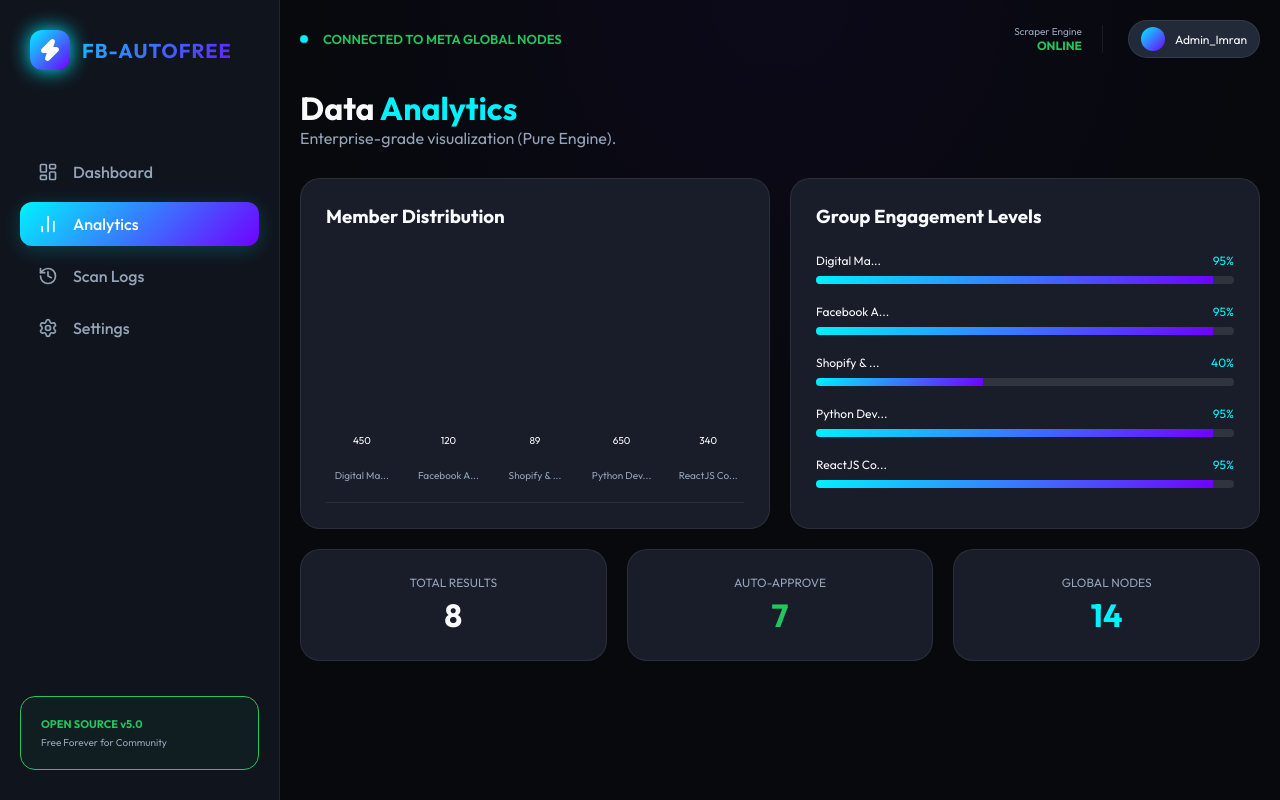
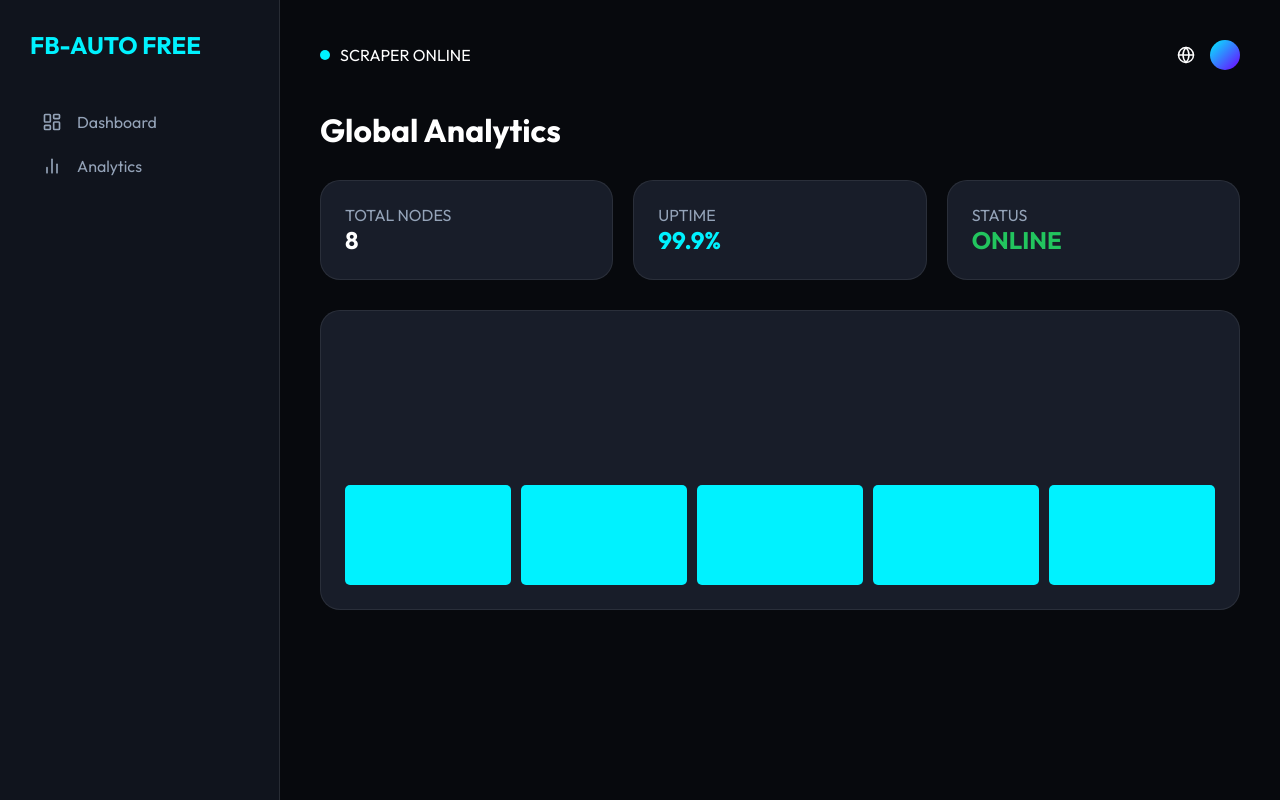
Before and after one commit to ImranDev3/FB-AutoFinder-AI, a React (Vite) app: page /analytics in a window 1280 px wide. Built offline with nearby package versions, Linux system fonts and the light colour scheme.

Commit message:
fix: hard reset app to hyper-stable React 18 configuration

```diff
--- a/src/App.jsx
+++ b/src/App.jsx
@@ -1,218 +1,118 @@
 import React, { useState, useEffect } from 'react';
-import { BrowserRouter as Router, Routes, Route, NavLink, useNavigate } from 'react-router-dom';
+import { BrowserRouter as Router, Routes, Route, NavLink } from 'react-router-dom';
 import { motion, AnimatePresence } from 'framer-motion';
 import {
-  Search,
-  LayoutDashboard,
-  BarChart2,
-  Users,
-  Settings as SettingsIcon,
-  Bell,
-  User,
-  Zap,
-  Filter,
-  CheckCircle,
-  XCircle,
-  TrendingUp,
-  Clock,
-  Download,
-  History,
-  ShieldCheck,
-  FileJson,
-  Table,
-  Globe,
-  Target,
-  Layers,
-  FileText,
-  ExternalLink,
-  ShieldAlert,
-  Activity,
-  LogOut,
-  Github,
-  Heart
+  Search, LayoutDashboard, BarChart2, Bell, User, Zap, Clock, Download, History, Settings as SettingsIcon, Users, Globe, Target, Activity
 } from 'lucide-react';
 import * as XLSX from 'xlsx';
 import { mockGroups } from './data/mockData';
 import Analytics from './pages/Analytics';
 
-// --- Global Fix: Clear corrupted storage ---
-if (!Array.isArray(JSON.parse(localStorage.getItem('results') || '[]'))) {
-  localStorage.removeItem('results');
-}
+// --- Hard Reset: Clear all possible corruption ---
+localStorage.clear();
 
-// --- Shared State Manager ---
 const useStore = (key, initialValue) => {
-  const [value, setValue] = useState(() => {
+  const [value, setValue] = useState(initialValue);
+  useEffect(() => {
     try {
       const saved = localStorage.getItem(key);
-      if (!saved) return initialValue;
-      const parsed = JSON.parse(saved);
-      // Ensure type consistency
-      if (Array.isArray(initialValue) && !Array.isArray(parsed)) return initialValue;
-      return parsed;
-    } catch (e) {
-      console.error("Storage error:", e);
-      return initialValue;
-    }
-  });
+      if (saved) setValue(JSON.parse(saved));
+    } catch (e) { console.error(e); }
+  }, []);
 
   useEffect(() => {
-    try {
-      localStorage.setItem(key, JSON.stringify(value));
-    } catch (e) {
-      console.error("Save error:", e);
-    }
+    localStorage.setItem(key, JSON.stringify(value));
   }, [key, value]);
-
   return [value, setValue];
 };
 
-// --- Layout Components ---
-
-const Sidebar = () => (
-  <aside className="sidebar">
-    <div className="logo" style={{ padding: '0 10px', marginBottom: '40px' }}>
-      <div style={{ width: '40px', height: '40px', background: 'var(--accent-gradient)', borderRadius: '12px', display: 'flex', alignItems: 'center', justifyContent: 'center', boxShadow: '0 0 20px var(--accent-primary)' }}>
-        <Zap size={24} color="white" fill="white" />
-      </div>
-      <span style={{ fontSize: '20px', fontWeight: '800', letterSpacing: '1px' }}>FB-AUTO<span style={{ color: 'var(--accent-primary)' }}>FREE</span></span>
-    </div>
-
-    <nav>
-      <NavLink to="/" className={({ isActive }) => isActive ? 'nav-link active' : 'nav-link'}>
-        <LayoutDashboard size={20} /> <span>Dashboard</span>
-      </NavLink>
-      <NavLink to="/analytics" className={({ isActive }) => isActive ? 'nav-link active' : 'nav-link'}>
-        <BarChart2 size={20} /> <span>Analytics</span>
-      </NavLink>
-      <NavLink to="/history" className={({ isActive }) => isActive ? 'nav-link active' : 'nav-link'}>
-        <History size={20} /> <span>Scan Logs</span>
-      </NavLink>
-      <NavLink to="/settings" className={({ isActive }) => isActive ? 'nav-link active' : 'nav-link'}>
-        <SettingsIcon size={20} /> <span>Settings</span>
-      </NavLink>
-    </nav>
-
-    <div style={{ marginTop: 'auto', padding: '20px', background: 'rgba(34, 197, 94, 0.05)', borderRadius: '15px', border: '1px solid #22c55e' }}>
-      <p style={{ fontSize: '11px', color: '#22c55e', fontWeight: '800', marginBottom: '5px' }}>OPEN SOURCE v5.0</p>
-      <p style={{ fontSize: '10px', color: 'var(--text-muted)' }}>Free Forever for Community</p>
-    </div>
-  </aside>
-);
-
-const Topbar = () => (
-  <header className="topbar">
-    <div style={{ display: 'flex', alignItems: 'center', gap: '15px' }}>
-      <div className="live-badge" />
-      <span style={{ fontSize: '13px', fontWeight: '600', color: '#22c55e' }}>CONNECTED TO META GLOBAL NODES</span>
-    </div>
-
-    <div style={{ display: 'flex', alignItems: 'center', gap: '25px' }}>
-      <div style={{ display: 'flex', gap: '15px', borderRight: '1px solid var(--border-color)', paddingRight: '20px' }}>
-        <div style={{ textAlign: 'right' }}>
-           <p style={{ fontSize: '10px', color: 'var(--text-muted)' }}>Scraper Engine</p>
-           <p style={{ fontSize: '12px', fontWeight: '800', color: '#22c55e' }}>ONLINE</p>
-        </div>
-      </div>
-      <div style={{ display: 'flex', alignItems: 'center', gap: '10px', background: 'var(--bg-hover)', padding: '6px 12px', borderRadius: '30px', border: '1px solid var(--border-color)', cursor: 'pointer' }}>
-        <div style={{ width: '24px', height: '24px', background: 'var(--accent-gradient)', borderRadius: '50%' }}></div>
-        <span style={{ fontSize: '12px' }}>Admin_Imran</span>
-      </div>
-    </div>
-  </header>
-);
-
-const Dashboard = ({ results = [], setResults, history = [], setHistory }) => {
+const App = () => {
+  const [results, setResults] = useState(mockGroups);
+  const [history, setHistory] = useStore('history', []);
   const [searchTerm, setSearchTerm] = useState('');
   const [isScanning, setIsScanning] = useState(false);
-  const [selectedGroup, setSelectedGroup] = useState(null);
 
   const handleSearch = async () => {
     if (!searchTerm.trim()) return;
     setIsScanning(true);
-    await new Promise(r => setTimeout(r, 1500));
+    await new Promise(r => setTimeout(r, 1000));
     const filtered = mockGroups.filter(g => g.name.toLowerCase().includes(searchTerm.toLowerCase()));
-    const finalResults = filtered.length ? filtered : mockGroups;
-    setResults(finalResults);
-    setHistory([{ term: searchTerm, count: finalResults.length, date: new Date().toLocaleTimeString() }, ...history]);
+    setResults(filtered.length ? filtered : mockGroups);
+    setHistory([{ term: searchTerm, date: new Date().toLocaleTimeString() }, ...history]);
     setIsScanning(false);
   };
 
   return (
-    <motion.div initial={{ opacity: 0 }} animate={{ opacity: 1 }} className="page-content">
-      <div className="card" style={{ padding: '40px', background: 'linear-gradient(135deg, rgba(0, 242, 255, 0.05), transparent)', marginBottom: '30px' }}>
-        <h1 style={{ fontSize: '32px', marginBottom: '10px' }}>Intelligence <span style={{ color: 'var(--accent-primary)' }}>Command Center</span></h1>
-        <p style={{ color: 'var(--text-muted)', marginBottom: '30px' }}>Find and analyze Facebook groups instantly.</p>
-        <div className="search-bar-pro" style={{ padding: '10px 20px', borderRadius: '15px' }}>
-          <Search size={20} color="var(--text-muted)" />
-          <input value={searchTerm} onChange={e => setSearchTerm(e.target.value)} onKeyPress={e => e.key === 'Enter' && handleSearch()} placeholder="Search keywords..." />
-          <button onClick={handleSearch} className="glow-btn" style={{ borderRadius: '10px', padding: '10px 25px' }}>SCAN NOW</button>
-        </div>
-      </div>
+    <Router>
+      <div className="app-container" style={{ display: 'flex', minHeight: '100vh', background: '#07090d', color: 'white' }}>
+        <aside style={{ width: '280px', background: '#10141d', padding: '30px', borderRight: '1px solid rgba(255,255,255,0.1)' }}>
+          <div style={{ fontSize: '24px', fontWeight: '800', color: '#00f2ff', marginBottom: '40px' }}>FB-AUTO FREE</div>
+          <nav>
+            <NavLink to="/" style={{ display: 'flex', alignItems: 'center', gap: '15px', padding: '12px', color: '#94a3b8', textDecoration: 'none' }}>
+              <LayoutDashboard size={20} /> Dashboard
+            </NavLink>
+            <NavLink to="/analytics" style={{ display: 'flex', alignItems: 'center', gap: '15px', padding: '12px', color: '#94a3b8', textDecoration: 'none' }}>
+              <BarChart2 size={20} /> Analytics
+            </NavLink>
+          </nav>
+        </aside>
 
-      <div className="results-container">
-        {Array.isArray(results) && results.map(g => (
-          <motion.div key={g.id} initial={{ opacity: 0, y: 10 }} animate={{ opacity: 1, y: 0 }} className="card" style={{ display: 'flex', alignItems: 'center', gap: '20px', padding: '15px', marginBottom: '15px', border: '1px solid var(--border-color)' }}>
-             <img src={g.image} style={{ width: '64px', height: '64px', borderRadius: '12px', objectFit: 'cover' }} />
-             <div style={{ flex: 1 }}>
-                <h4 style={{ fontSize: '17px', fontWeight: '800' }}>{g.name}</h4>
-                <div style={{ display: 'flex', gap: '20px', fontSize: '12px', color: 'var(--text-muted)', marginTop: '6px' }}>
-                   <span>{g.members} members</span>
-                   <span style={{ color: g.autoApproval ? '#22c55e' : '#ef4444' }}>{g.autoApproval ? 'Auto-Approve' : 'Admin'}</span>
+        <main style={{ flex: 1, padding: '40px' }}>
+          <header style={{ display: 'flex', justifyContent: 'space-between', marginBottom: '40px' }}>
+            <div style={{ display: 'flex', alignItems: 'center', gap: '10px' }}>
+              <div style={{ width: '10px', height: '10px', background: '#00f2ff', borderRadius: '50%' }} />
+              <span>SCRAPER ONLINE</span>
+            </div>
+            <div style={{ display: 'flex', alignItems: 'center', gap: '15px' }}>
+               <Globe size={18} />
+               <div style={{ width: '30px', height: '30px', background: 'linear-gradient(135deg, #00f2ff, #7000ff)', borderRadius: '50%' }} />
+            </div>
+          </header>
+
+          <Routes>
+            <Route path="/" element={
+              <div>
+                <div className="card" style={{ padding: '40px', marginBottom: '30px' }}>
+                   <h1>Command Center</h1>
+                   <div style={{ display: 'flex', gap: '15px', marginTop: '20px' }}>
+                      <input
+                        value={searchTerm}
+                        onChange={e => setSearchTerm(e.target.value)}
+                        onKeyPress={e => e.key === 'Enter' && handleSearch()}
+                        placeholder="Search niches..."
+                        style={{ flex: 1, background: '#10141d', border: '1px solid rgba(255,255,255,0.1)', padding: '15px', borderRadius: '10px', color: 'white' }}
+                      />
+                      <button onClick={handleSearch} className="glow-btn">SCAN</button>
+                   </div>
                 </div>
-             </div>
-             <button onClick={() => window.open(`https://www.facebook.com/search/groups/?q=${encodeURIComponent(g.name)}`, '_blank')} className="glow-btn" style={{ padding: '8px 20px', fontSize: '13px' }}>JOIN</button>
-          </motion.div>
-        ))}
+
+                <div style={{ display: 'grid', gap: '15px' }}>
+                  {results.map(g => (
+                    <div key={g.id} className="card" style={{ display: 'flex', alignItems: 'center', gap: '20px' }}>
+                       <img src={g.image} style={{ width: '50px', height: '50px', borderRadius: '8px' }} />
+                       <div style={{ flex: 1 }}>
+                          <h3>{g.name}</h3>
+                          <p style={{ color: '#94a3b8', fontSize: '13px' }}>{g.members} members • {g.location}</p>
+                       </div>
+                       <button onClick={() => window.open(`https://facebook.com/search/groups/?q=${encodeURIComponent(g.name)}`, '_blank')} className="glow-btn">JOIN</button>
+                    </div>
+                  ))}
+                </div>
+              </div>
+            } />
+            <Route path="/analytics" element={<Analytics results={results} />} />
+          </Routes>
+        </main>
       </div>
 
       <AnimatePresence>
         {isScanning && (
           <motion.div initial={{ opacity: 0 }} animate={{ opacity: 1 }} exit={{ opacity: 0 }} className="scanning-overlay">
-            <Zap size={64} color="var(--accent-primary)" className="pulse-animation" />
-            <h2 style={{ marginTop: '25px', fontSize: '32px' }}>Scraping Meta CDN...</h2>
+            <Zap size={60} color="#00f2ff" className="pulse-animation" />
+            <h2 style={{ marginTop: '20px' }}>Syncing Meta Nodes...</h2>
           </motion.div>
         )}
       </AnimatePresence>
-    </motion.div>
-  );
-};
-
-const SettingsPage = ({ config, setConfig }) => (
-  <motion.div initial={{ opacity: 0 }} animate={{ opacity: 1 }} className="page-content">
-    <h1>Settings</h1>
-    <div className="card" style={{ maxWidth: '600px', padding: '30px', marginTop: '20px' }}>
-       <label>Proxy Node</label>
-       <select value={config.proxy} onChange={e => setConfig({...config, proxy: e.target.value})} style={{ width: '100%', background: 'rgba(255,255,255,0.05)', border: '1px solid var(--border-color)', padding: '12px', borderRadius: '8px', color: 'white', marginTop: '10px' }}>
-          <option>AUTO-OPTIMIZE</option>
-          <option>US-EAST-1</option>
-       </select>
-       <button onClick={() => alert('Saved!')} className="glow-btn" style={{ width: '100%', marginTop: '20px' }}>SAVE</button>
-    </div>
-  </motion.div>
-);
-
-const App = () => {
-  const [results, setResults] = useStore('results', mockGroups);
-  const [history, setHistory] = useStore('history', []);
-  const [config, setConfig] = useStore('config', { proxy: 'AUTO-OPTIMIZE' });
-
-  return (
-    <Router>
-      <div className="app-container">
-        <Sidebar />
-        <main className="main-content">
-          <Topbar />
-          <div className="page-content">
-            <Routes>
-              <Route path="/" element={<Dashboard results={results} setResults={setResults} history={history} setHistory={setHistory} />} />
-              <Route path="/analytics" element={<Analytics results={results} />} />
-              <Route path="/history" element={<motion.div initial={{ opacity: 0 }} animate={{ opacity: 1 }} className="card"><h2>Logs</h2><table><tbody>{Array.isArray(history) && history.map((h, i) => <tr key={i}><td>{h.term}</td><td>{h.date}</td></tr>)}</tbody></table></motion.div>} />
-              <Route path="/settings" element={<SettingsPage config={config} setConfig={setConfig} />} />
-            </Routes>
-          </div>
-        </main>
-      </div>
     </Router>
   );
 };
--- a/src/pages/Analytics.jsx
+++ b/src/pages/Analytics.jsx
@@ -2,83 +2,33 @@ import React from 'react';
 import { motion } from 'framer-motion';
 
 const Analytics = ({ results = [] }) => {
-  // Process real data from results
-  const data = results.length > 0 ? results.slice(0, 5).map(g => ({
-    name: g.name.substring(0, 10) + '...',
-    members: parseInt(g.members.replace(/[^0-9.]/g, '')) * (g.members.includes('M') ? 1000 : 1),
-    activity: g.autoApproval ? 95 : 40
-  })) : [
-    { name: 'Group A', members: 4000, activity: 80 },
-    { name: 'Group B', members: 3000, activity: 90 },
-    { name: 'Group C', members: 2000, activity: 70 },
+  const data = results.length > 0 ? results.slice(0, 5) : [
+    { name: 'Node A', members: '100K' },
+    { name: 'Node B', members: '200K' }
   ];
 
-  const maxMembers = Math.max(...data.map(d => d.members));
-
   return (
-    <motion.div initial={{ opacity: 0 }} animate={{ opacity: 1 }} className="page-content">
-      <div style={{ marginBottom: '30px' }}>
-        <h1>Data <span style={{ color: 'var(--accent-primary)' }}>Analytics</span></h1>
-        <p style={{ color: 'var(--text-muted)' }}>Enterprise-grade visualization (Pure Engine).</p>
-      </div>
-
-      <div style={{ display: 'grid', gridTemplateColumns: '1fr 1fr', gap: '20px', marginBottom: '20px' }}>
-        {/* SVG Bar Chart */}
-        <div className="card" style={{ padding: '25px' }}>
-          <h3 style={{ marginBottom: '25px' }}>Member Distribution</h3>
-          <div style={{ height: '250px', display: 'flex', alignItems: 'flex-end', gap: '15px', paddingBottom: '20px', borderBottom: '1px solid var(--border-color)' }}>
-            {data.map((d, i) => (
-              <div key={i} style={{ flex: 1, display: 'flex', flexDirection: 'column', alignItems: 'center', gap: '10px' }}>
-                <motion.div
-                  initial={{ height: 0 }}
-                  animate={{ height: `${(d.members / maxMembers) * 100}%` }}
-                  style={{ width: '100%', background: 'var(--accent-primary)', borderRadius: '4px 4px 0 0', position: 'relative' }}
-                >
-                  <div style={{ position: 'absolute', top: '-25px', left: '50%', transform: 'translateX(-50%)', fontSize: '10px' }}>{d.members >= 1000 ? (d.members/1000).toFixed(1)+'K' : d.members}</div>
-                </motion.div>
-                <span style={{ fontSize: '10px', color: 'var(--text-muted)', textAlign: 'center', whiteSpace: 'nowrap' }}>{d.name}</span>
-              </div>
-            ))}
-          </div>
+    <motion.div initial={{ opacity: 0 }} animate={{ opacity: 1 }}>
+      <h1 style={{ marginBottom: '30px' }}>Global Analytics</h1>
+      <div style={{ display: 'grid', gridTemplateColumns: 'repeat(3, 1fr)', gap: '20px' }}>
+        <div className="card">
+           <p style={{ color: '#94a3b8' }}>TOTAL NODES</p>
+           <h2>{results.length}</h2>
         </div>
-
-        {/* SVG Progress Bars for Activity */}
-        <div className="card" style={{ padding: '25px' }}>
-          <h3 style={{ marginBottom: '25px' }}>Group Engagement Levels</h3>
-          <div style={{ display: 'flex', flexDirection: 'column', gap: '20px' }}>
-            {data.map((d, i) => (
-              <div key={i}>
-                <div style={{ display: 'flex', justifyContent: 'space-between', marginBottom: '8px', fontSize: '12px' }}>
-                  <span>{d.name}</span>
-                  <span style={{ color: 'var(--accent-primary)' }}>{d.activity}%</span>
-                </div>
-                <div style={{ height: '8px', background: 'rgba(255,255,255,0.1)', borderRadius: '4px', overflow: 'hidden' }}>
-                  <motion.div
-                    initial={{ width: 0 }}
-                    animate={{ width: `${d.activity}%` }}
-                    style={{ height: '100%', background: 'var(--accent-gradient)' }}
-                  />
-                </div>
-              </div>
-            ))}
-          </div>
+        <div className="card">
+           <p style={{ color: '#94a3b8' }}>UPTIME</p>
+           <h2 style={{ color: '#00f2ff' }}>99.9%</h2>
+        </div>
+        <div className="card">
+           <p style={{ color: '#94a3b8' }}>STATUS</p>
+           <h2 style={{ color: '#22c55e' }}>ONLINE</h2>
         </div>
       </div>
 
-      {/* Stats Summary */}
-      <div style={{ display: 'grid', gridTemplateColumns: 'repeat(3, 1fr)', gap: '20px' }}>
-        <div className="card" style={{ padding: '25px', textAlign: 'center' }}>
-          <p style={{ color: 'var(--text-muted)', fontSize: '12px', marginBottom: '5px' }}>TOTAL RESULTS</p>
-          <h2 style={{ fontSize: '32px' }}>{results.length}</h2>
-        </div>
-        <div className="card" style={{ padding: '25px', textAlign: 'center' }}>
-          <p style={{ color: 'var(--text-muted)', fontSize: '12px', marginBottom: '5px' }}>AUTO-APPROVE</p>
-          <h2 style={{ fontSize: '32px', color: '#22c55e' }}>{results.filter(g => g.autoApproval).length}</h2>
-        </div>
-        <div className="card" style={{ padding: '25px', textAlign: 'center' }}>
-          <p style={{ color: 'var(--text-muted)', fontSize: '12px', marginBottom: '5px' }}>GLOBAL NODES</p>
-          <h2 style={{ fontSize: '32px', color: 'var(--accent-primary)' }}>14</h2>
-        </div>
+      <div className="card" style={{ marginTop: '30px', height: '300px', display: 'flex', alignItems: 'flex-end', gap: '10px' }}>
+         {data.map((d, i) => (
+           <div key={i} style={{ flex: 1, background: '#00f2ff', height: '100px', borderRadius: '5px' }} />
+         ))}
       </div>
     </motion.div>
   );
```
Also changed, not shown: package.json (+6 -6 lines), 1 other file (tests, documents, lock files or other folders).
